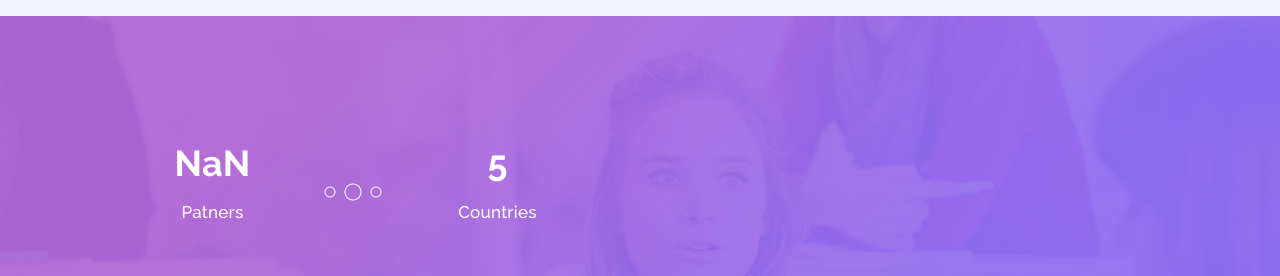
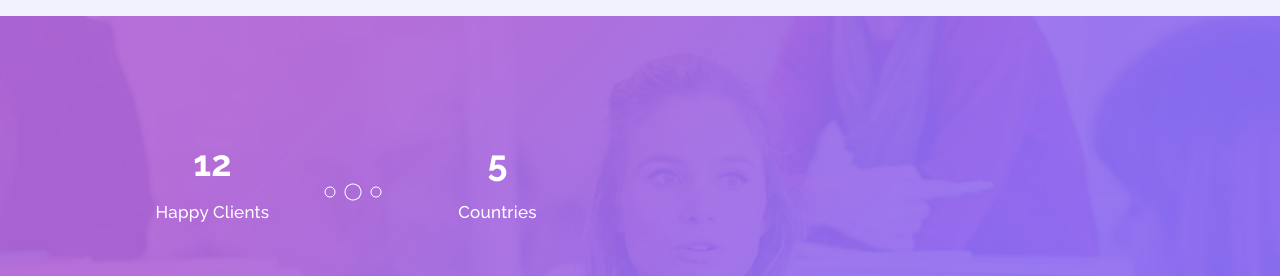
Before and after one commit to abellarson/Taqsi, a plain HTML site: page index.html in a window 1280 px wide. Shown: the part 3460-3736 px from the top of the page. Drawn offline with Linux system fonts and the light colour scheme.

Commit message:
index change

```diff
--- a/index.html
+++ b/index.html
@@ -452,8 +452,8 @@ https://templatemo.com/tm-535-softy-pinko
                     </div>-->
                    <div class="col-lg-3 col-md-6 col-sm-12">
                         <div class="count-item decoration-bottom">
-                            <strong>Happy Clients</strong>
-                            <span>Patners</span>
+                            <strong>12</strong>
+                            <span>Happy Clients</span>
                         </div>
                     </div>
                     <div class="col-lg-3 col-md-6 col-sm-12">
```
